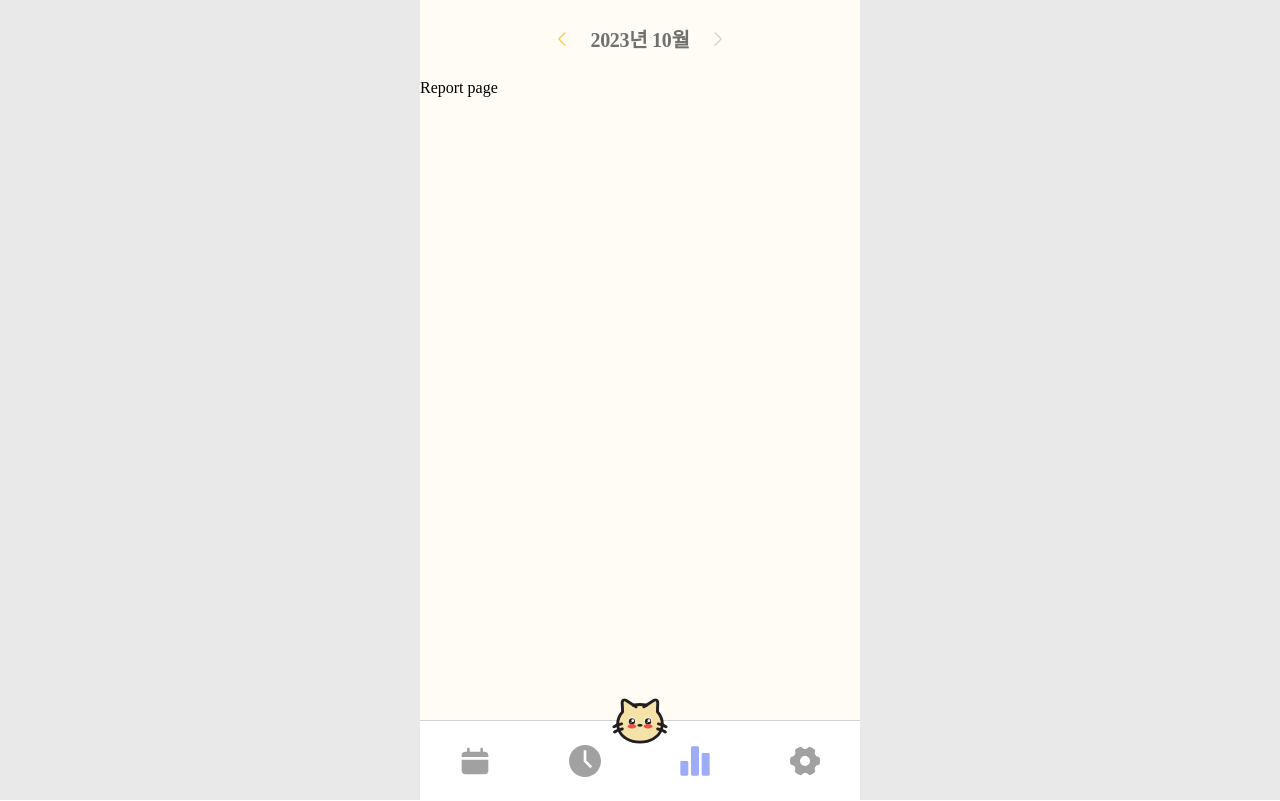
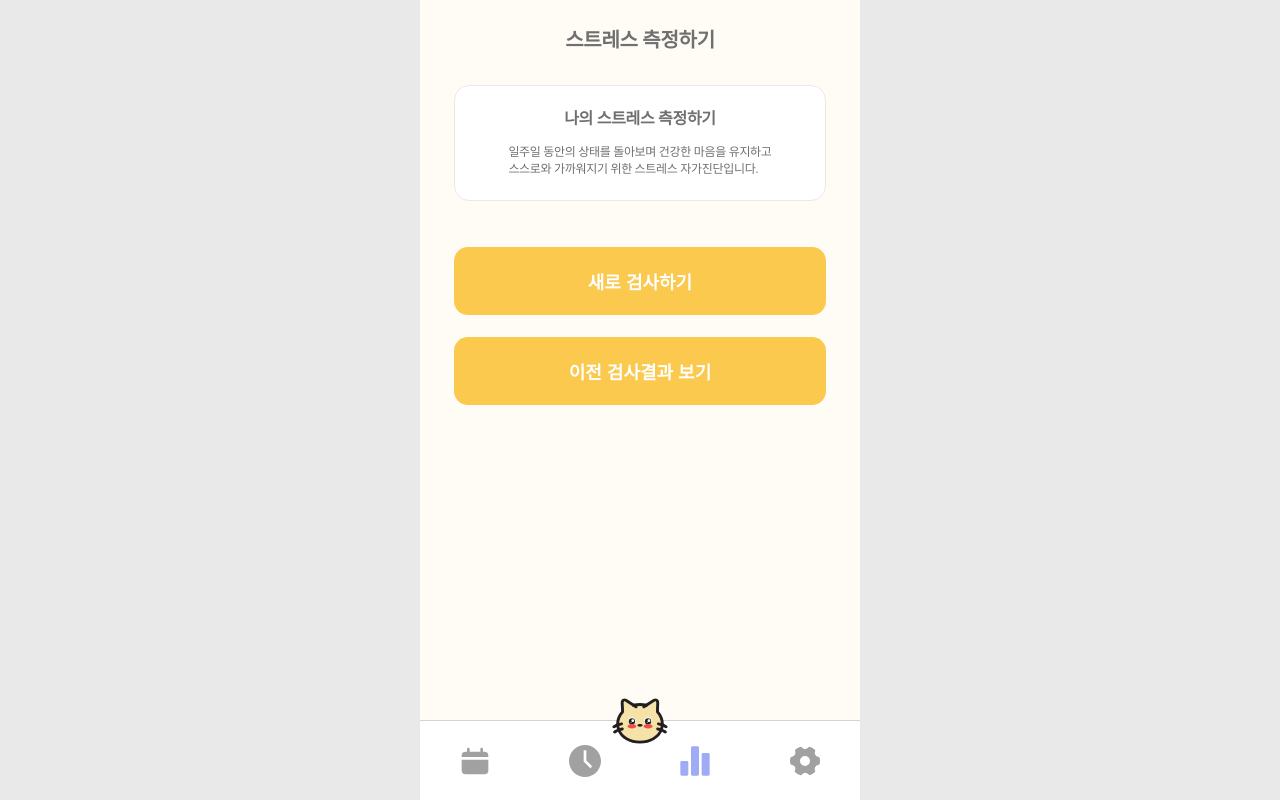
Before and after one commit to ShinjungOh/Haru-Hannyan, a React (Vite) app: page /report in a window 1280 px wide. Built offline with nearby package versions, Linux system fonts and the light colour scheme; no server answers.

Commit message:
feat: report 페이지 구현

```diff
--- a/src/pages/ReportPage.tsx
+++ b/src/pages/ReportPage.tsx
@@ -1,13 +1,84 @@
+import styled from '@emotion/styled';
+import { styleToken } from '@ui/styles';
 import { Menu } from '@ui/components/menu';
 import { Body } from '@ui/components/layout';
-import { CalendarHeader } from '@ui/components/calendar';
+import { BaseButton, Typography } from '@ui/components/common';
+import { useNavigate } from 'react-router';
 
 export function ReportPage() {
+  const navigate = useNavigate();
+
+  const handlePageNewTest = () => {
+    navigate('/');
+  };
+
+  const handlePageTestResult = () => {
+    navigate('/');
+  };
+
   return (
     <>
-      <CalendarHeader />
-      <Body>Report page</Body>
+      <Header>
+        <Typography variant="h4">스트레스 측정하기</Typography>
+      </Header>
+      <Container>
+        <InfoContainer>
+          <Typography variant="subtitle3" fontWeight={600}>
+            나의 스트레스 측정하기
+          </Typography>
+          <Typography variant="body4" style={{ marginTop: 10 }}>
+            일주일 동안의 상태를 돌아보며 건강한 마음을 유지하고
+            <br />
+            스스로와 가까워지기 위한 스트레스 자가진단입니다.
+          </Typography>
+        </InfoContainer>
+        <ButtonContainer>
+          <BaseButton colorTheme="info" onClick={handlePageNewTest}>
+            새로 검사하기
+          </BaseButton>
+          <BaseButton colorTheme="info" onClick={handlePageTestResult} style={{ marginTop: 22 }}>
+            이전 검사결과 보기
+          </BaseButton>
+        </ButtonContainer>
+      </Container>
       <Menu />
     </>
   );
 }
+
+const Header = styled.header`
+  display: flex;
+  flex-direction: row;
+  justify-content: center;
+  align-items: center;
+  width: 100%;
+  height: 80px;
+  background-color: ${styleToken.color.background};
+`;
+
+const Container = styled(Body)`
+  overflow-y: auto;
+  padding: 5px 34px 15px 34px;
+  width: 100%;
+`;
+
+const InfoContainer = styled.div`
+  display: flex;
+  flex-direction: column;
+  justify-content: space-between;
+  align-items: center;
+  padding: 22px;
+  min-height: 116px;
+  background-color: white;
+  border-radius: 15px;
+  border: 1px solid ${styleToken.color.gray5};
+`;
+
+const ButtonContainer = styled.div`
+  margin-top: 46px;
+  display: flex;
+  flex-direction: column;
+  justify-content: space-between;
+  align-items: center;
+  min-height: 116px;
+`;
```
